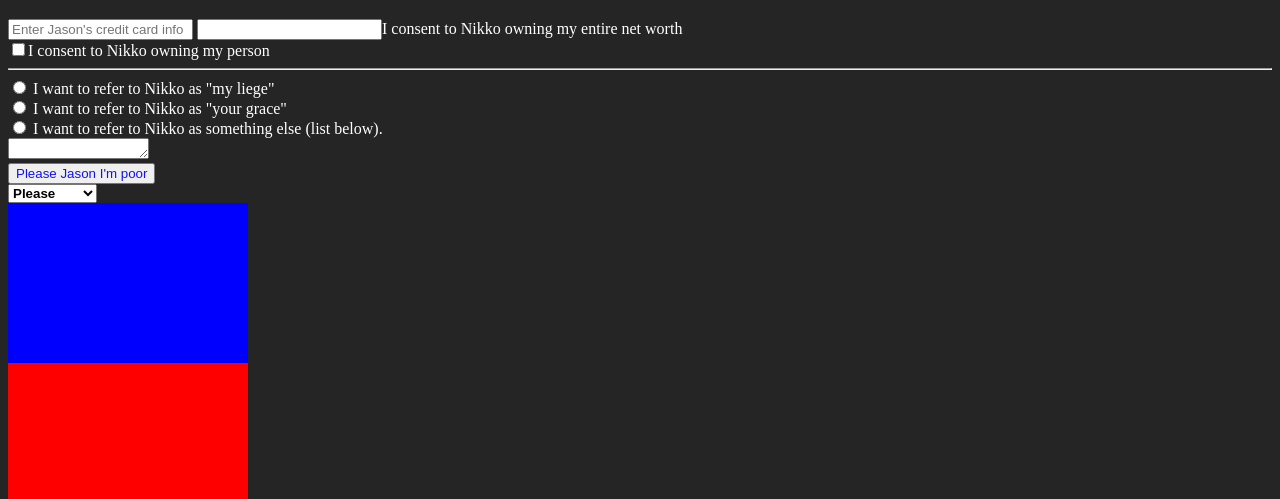
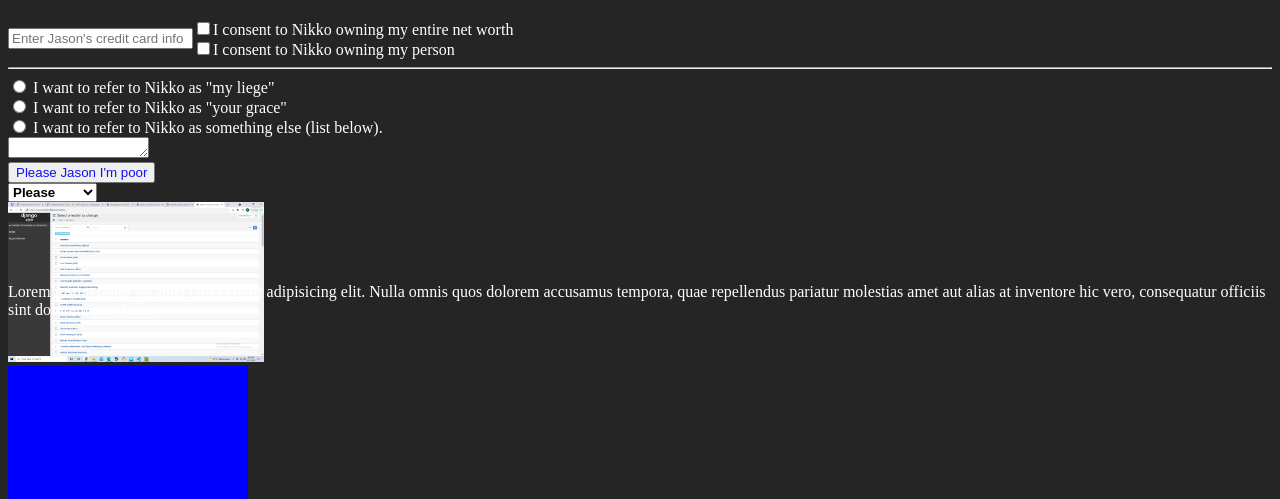
Before and after one commit to LukeCavy/Wrestle-Dynamic, a plain HTML site: page index.html in a window 1280 px wide. Shown: the part 301-800 px from the top of the page. Drawn offline with Linux system fonts and the light colour scheme.

Commit message:
New Doc w/ WayneCarl's adjustments

```diff
--- a/app.css
+++ b/app.css
@@ -53,3 +53,13 @@ input {
 .float {
     float: left;
 }
+
+.inline{
+    display: inline-block;
+}
+.nice-ass{
+    display: flex;
+}
+.nice-ss{
+    align-self: center;
+}
--- a/index.html
+++ b/index.html
@@ -1,5 +1,6 @@
 <!DOCTYPE html>
 <html>
+
 <head>
     <title>CDs and Tape</title>
     <link rel="stylesheet" href="app.css">
@@ -19,10 +20,18 @@
             <h1 class="text-left text-blue">website</h5>
                 <main>
                     <form action="">
-                <input name="cardinfo" type="text" placeholder="Enter Jason's credit card info">
-                <input class= type="checkbox" name="chk1" >I consent to Nikko owning my entire net worth
-                <br>
-                <input type="checkbox" name="chk2" >I consent to Nikko owning my person
+                        <div class="nice-ass">
+                            <input class="nice-ss" name="cardinfo" type="text"
+                                placeholder="Enter Jason's credit card info">
+
+
+                            <div class="inline"> <input type="checkbox" name="chk1">I consent to Nikko owning my entire
+                                net
+                                worth
+                                <br />
+                                <input type="checkbox" name="chk2">I consent to Nikko owning my person
+                            </div>
+                        </div>
                     </form>
                     <hr>
                     <form action="">
@@ -40,6 +49,12 @@
                         <option value="2">Thank you</option>
                     </select>
                 </main>
+                <div style="position: relative;">
+                    <img src="./Screenshot (2).png" style="width:20vw; height:20vh; "   alt="">
+                    <p style="position: absolute; top:40%;">Lorem ipsum dolor sit amet consectetur adipisicing elit. Nulla omnis quos dolorem accusamus
+                        tempora, quae repellendus pariatur molestias amet aut alias at inventore hic vero, consequatur
+                        officiis sint doloremque! Velit.</p>
+                </div>
                 <main>
                     <div class="box blue"></div>
                     <div class="box red"> </div>
@@ -48,4 +63,5 @@
                 <footer></footer>
 
 </body>
+
 </html>
```
Also changed, not shown: Screenshot (2).png (added). Lines whose indentation alone changed are shown as unchanged.
